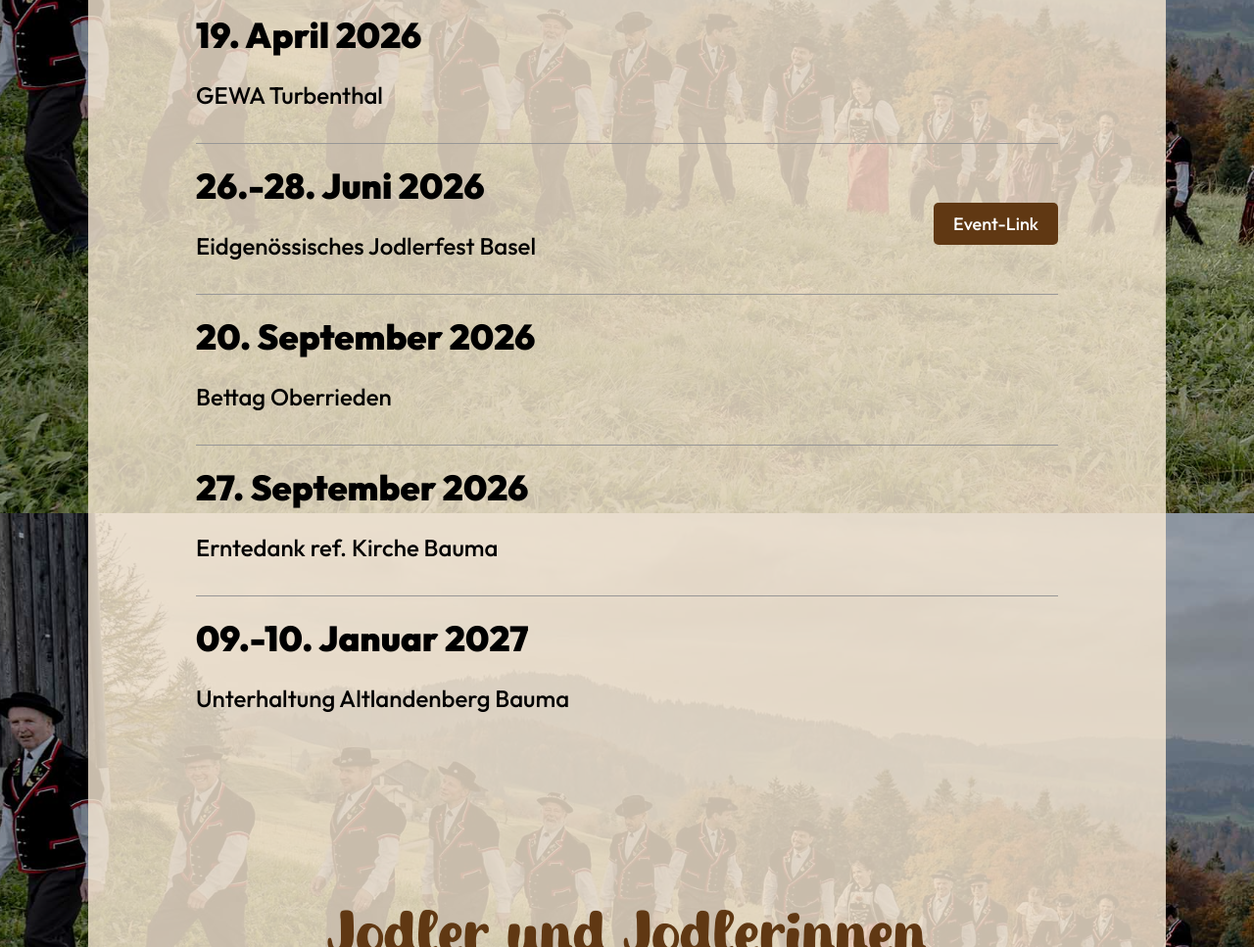
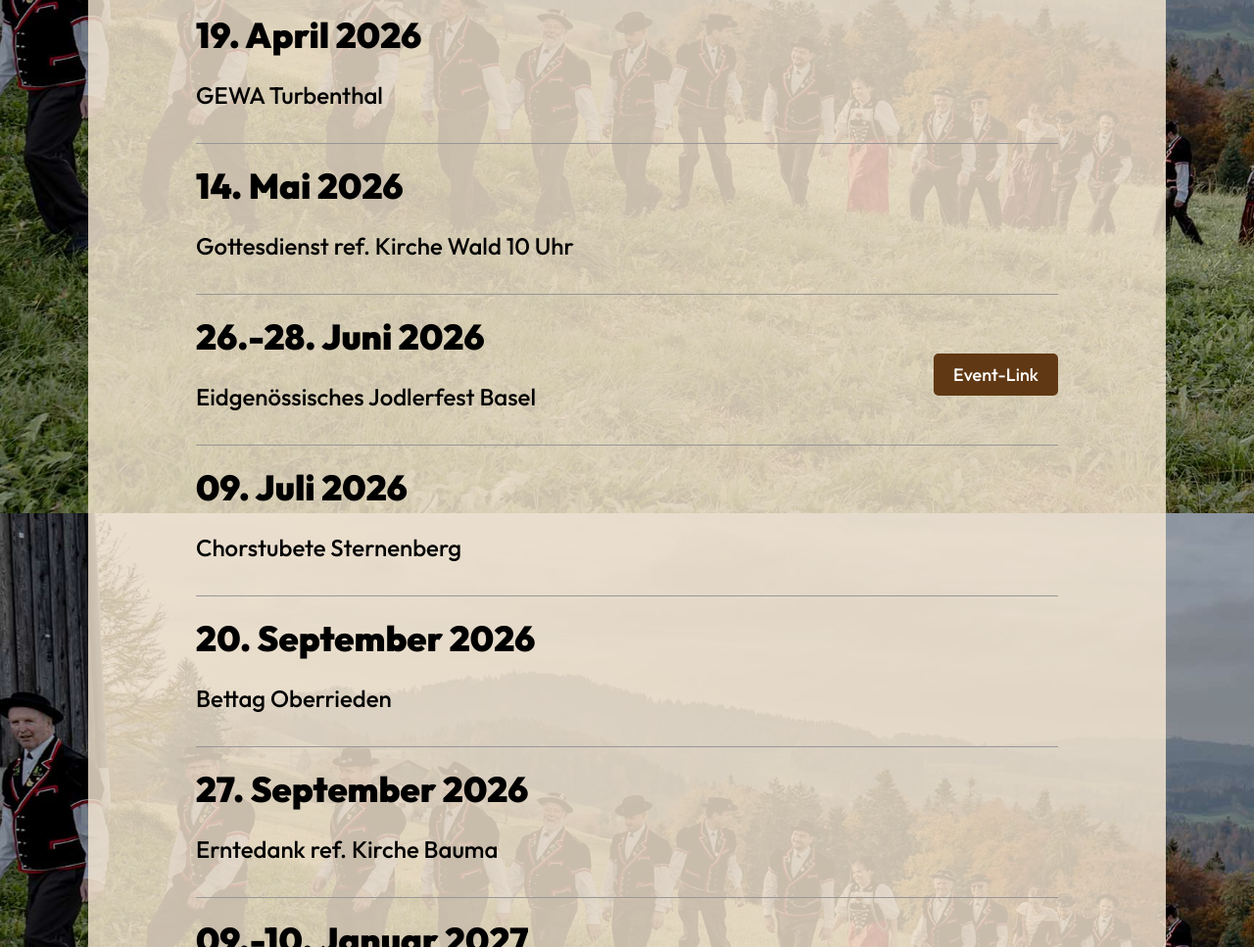
Before and after one commit to NSWeb-web/baumerjodler, a plain HTML site: page index.html in a window 1280 px wide. Shown: the part 1076-2043 px from the top of the page at 98% size. Drawn offline with Linux system fonts and the light colour scheme.

Commit message:
Auftrittsdaten erneuert

```diff
--- a/index.html
+++ b/index.html
@@ -66,10 +66,22 @@
           </li>
           <li>
             <div class="info">
+              <p class="title">14. Mai 2026</p>
+              <p class="text">Gottesdienst ref. Kirche Wald 10 Uhr</p>
+          </li>
+          <li>
+            <div class="info">
               <p class="title">26.-28. Juni 2026</p>
               <p class="text">Eidgenössisches Jodlerfest Basel</p>
             </div>
             <a href="https://www.jodlerfestbasel.ch/" class="event-button">Event-Link</a>
+          </li>
+          <li>
+            <div class="info">
+              <p class="title">09. Juli 2026</p>
+              <p class="text">Chorstubete Sternenberg</p>
+            </div>
+          </li>
           <li>
             <div class="info">
               <p class="title">20. September 2026</p>
```
